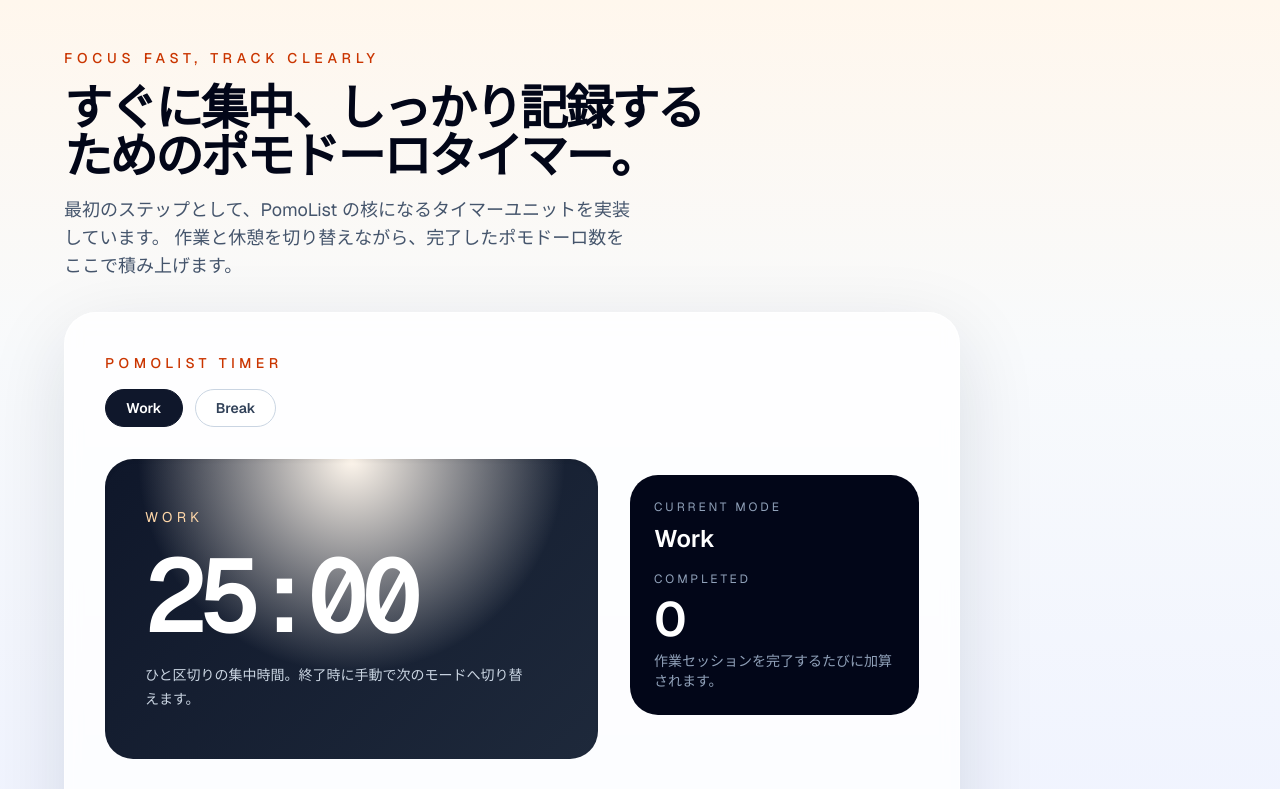
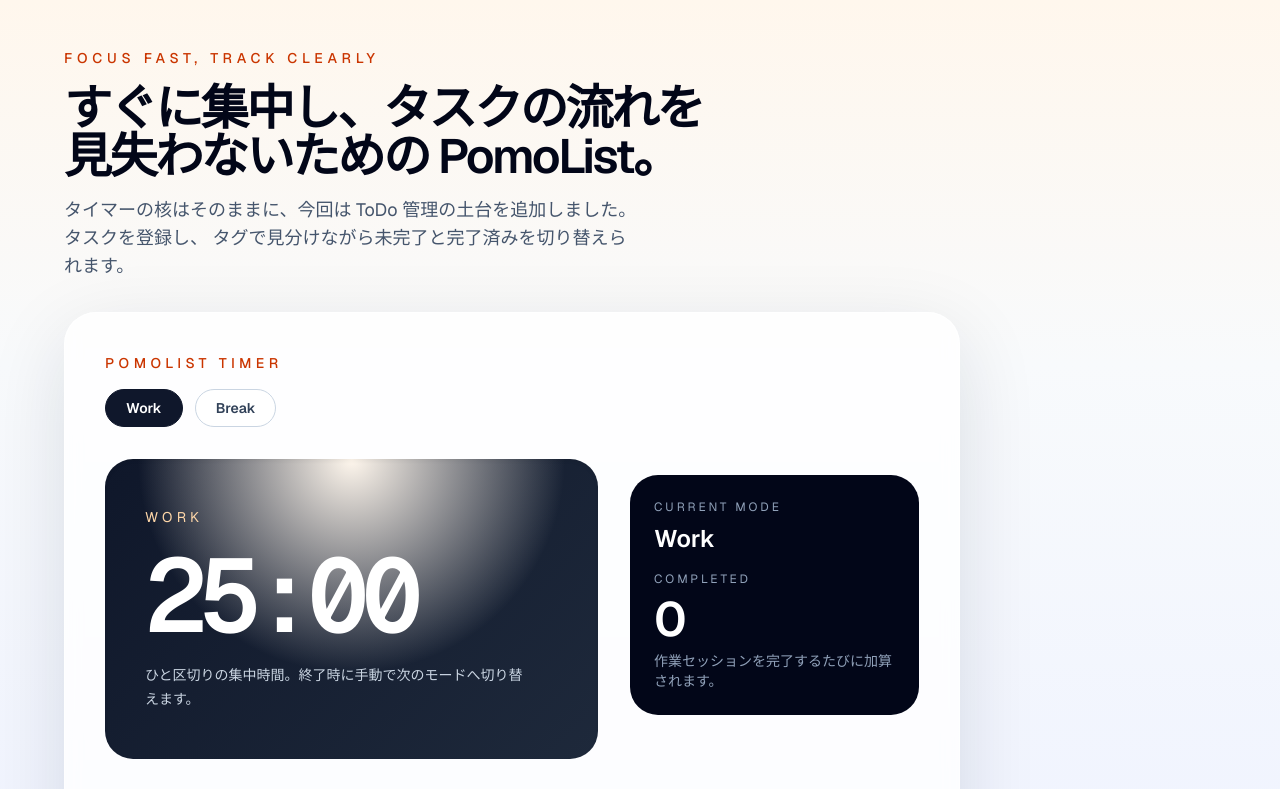
Before and after one commit to arakink/pomo-list, a Next.js app: page / in a window 1280 px wide. Shown: the top 789 px of the page. Built offline with nearby package versions, Linux system fonts and the light colour scheme.

Commit message:
feat: ToDo管理機能の土台を追加し、ホームページの説明文を更新

```diff
--- a/app/page.tsx
+++ b/app/page.tsx
@@ -1,23 +1,25 @@
 import { TimerPanel } from "@/components/timer-panel";
+import { TodoPanel } from "@/components/todo-panel";
 
 export default function Home() {
   return (
     <main className="flex min-h-screen flex-col bg-[linear-gradient(180deg,#fff7ed_0%,#f8fafc_38%,#eef2ff_100%)] px-5 py-8 text-slate-950 sm:px-8 lg:px-12 lg:py-12">
-      <section className="mx-auto flex w-full max-w-6xl flex-1 flex-col justify-center gap-8">
+      <section className="mx-auto flex w-full max-w-6xl flex-1 flex-col gap-8">
         <div className="max-w-2xl space-y-4">
           <p className="text-sm font-medium uppercase tracking-[0.34em] text-orange-700">
             Focus Fast, Track Clearly
           </p>
           <h1 className="text-4xl font-semibold tracking-[-0.05em] text-slate-950 sm:text-5xl">
-            すぐに集中、しっかり記録するためのポモドーロタイマー。
+            すぐに集中し、タスクの流れを見失わないための PomoList。
           </h1>
           <p className="max-w-xl text-base leading-7 text-slate-600 sm:text-lg">
-            最初のステップとして、PomoList の核になるタイマーユニットを実装しています。
-            作業と休憩を切り替えながら、完了したポモドーロ数をここで積み上げます。
+            タイマーの核はそのままに、今回は ToDo 管理の土台を追加しました。タスクを登録し、
+            タグで見分けながら未完了と完了済みを切り替えられます。
           </p>
         </div>
 
         <TimerPanel />
+        <TodoPanel />
       </section>
     </main>
   );
```
